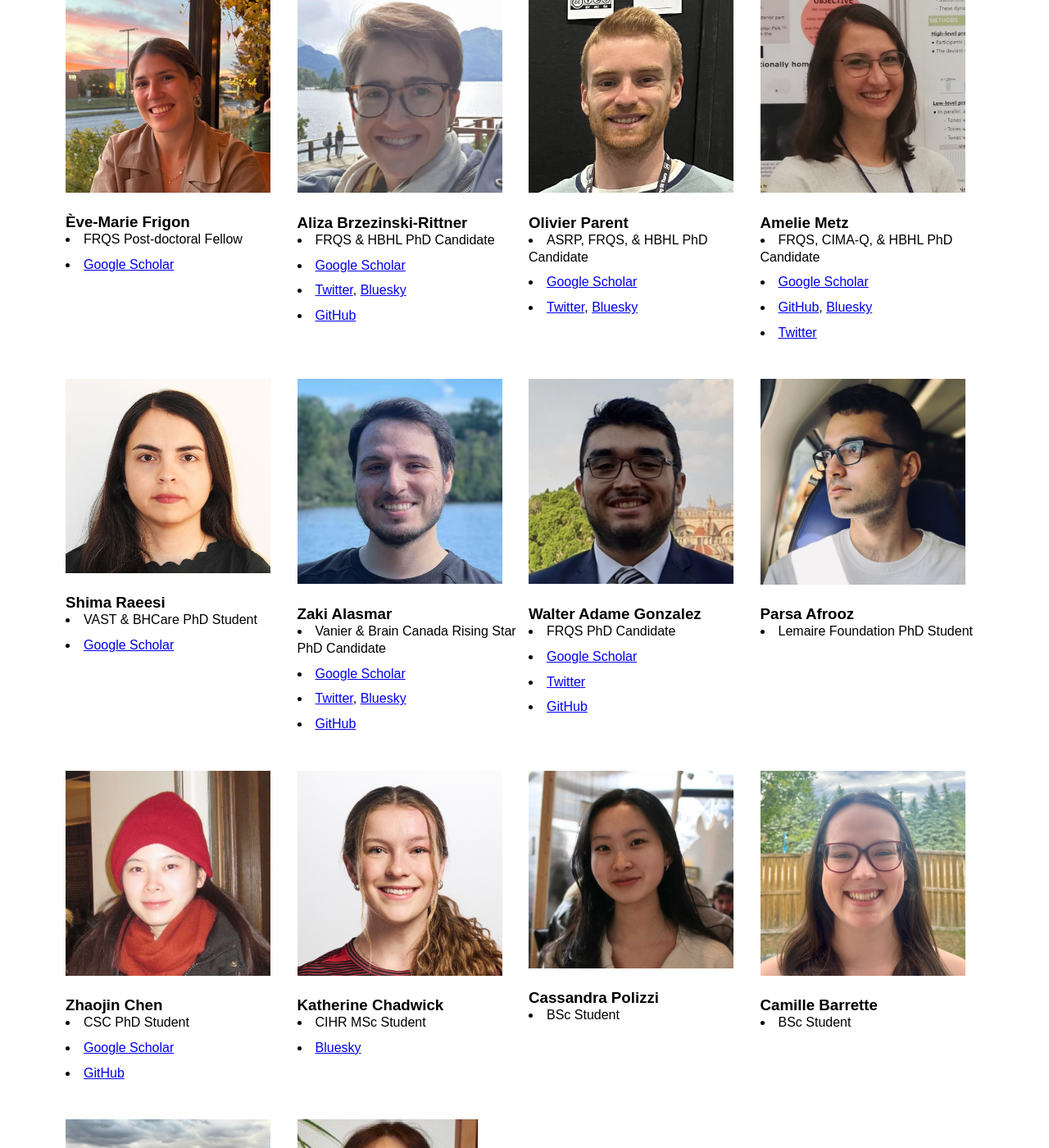
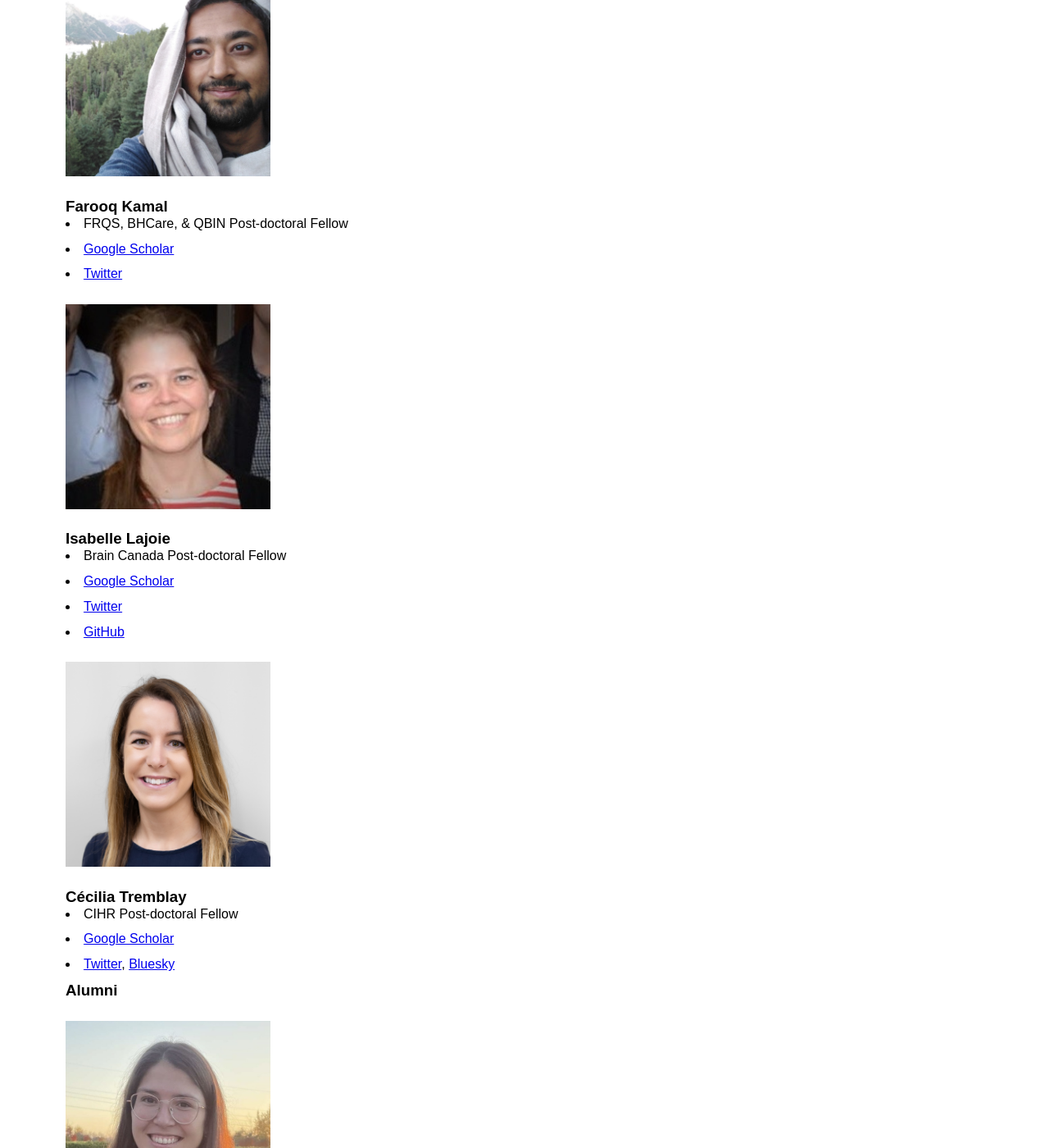
Before and after one commit to VANDAlab/VANDAlab.github.io, a Jekyll site: the page team.html, which Jekyll copies as it is, in a window 1280 px wide and 1400 px high, scrolled down 1008 px. Shown: the whole window at 82% size. Built offline with Jekyll 4.4.1, drawn with Linux system fonts in a browser that asks for light colours; some of the changed text lies outside the part shown.

Commit message:
Update team.html

```diff
--- a/team.html
+++ b/team.html
@@ -1,14 +1,16 @@
 <!DOCTYPE html>
 <html lang="en">
 <head>
-  <meta name="viewport" content="width=device-width, initial-scale=1">
     <meta charset="UTF-8">
     <meta name="viewport" content="width=device-width, initial-scale=1.0">
     <title>Team - VANDAlab</title>
     <link rel="stylesheet" href="assets/css/style.css">
 </head>
+
 <body>
-<div class="navbar"> <!-- Add the navbar div -->
+
+<!-- NAVBAR -->
+<div class="navbar">
     <div class="tabs">
         <a href="index.html">Home</a>
         <a href="research.html">Research</a>
@@ -16,173 +18,83 @@
         <a href="publications.html">Publications</a>
         <a href="resources.html">Resources</a>
     </div>
-</div> <!-- Close the navbar div -->
-
-    <div class="image">
-    <img src="team/team.jpg" >
 </div>
 
-<h3>Current Team Members </h3>
-<div class="team-container">
+<!-- HEADER IMAGE -->
+<div class="image">
+    <img src="team/team.jpg">
+</div>
+
+<h3>Current Team Members</h3>
+
+<!-- TEAM GRID -->
+<div class="team-grid">
+
     <div class="person">
         <img src="team/mahsa.jpg" alt="Mahsa Dadar">
         <h3>Mahsa Dadar</h3>
         <li>Assistant Professor</li>
-              <li> <a href="https://scholar.google.ca/citations?user=Kw-wT1oAAAAJ&hl=en" target="_blank">Google Scholar</a></li>
-              <li> <a href="https://twitter.com/DadarMahsa" target="_blank">Twitter</a>, <a href="https://bsky.app/profile/dadarmahsa.bsky.social" target="_blank">Bluesky</a>  </li>
-              <li> <a href="https://github.com/VANDAlab">GitHub</a> </li>
-    </div>
-
-
-    <div class="person">
-        <img src="team/farooq.jpg" alt="empty">
-        <h3>Farooq Kamal</h3>
-      <li>FRQS, BHCare, & QBIN Post-doctoral Fellow</li>
-       <li> <a href="https://scholar.google.ca/citations?user=FhnaDhAAAAAJ&hl=en" target="_blank">Google Scholar</a></li>
-        <li>      <a href="https://twitter.com/KamFaro" target="_blank">Twitter</a> </li>
+        <li><a href="https://scholar.google.ca/citations?user=Kw-wT1oAAAAJ&hl=en" target="_blank">Google Scholar</a></li>
+        <li><a href="https://twitter.com/DadarMahsa" target="_blank">Twitter</a>,
+            <a href="https://bsky.app/profile/dadarmahsa.bsky.social" target="_blank">Bluesky</a></li>
+        <li><a href="https://github.com/VANDAlab">GitHub</a></li>
     </div>
 
     <div class="person">
-        <img src="team/isabelle.jpg" alt="empty">
-        <h3>Isabelle Lajoie</h3>
-        <li>Brain Canada Post-doctoral Fellow</li>
-         <li> <a href="https://scholar.google.com/citations?user=axwnu5UAAAAJ&hl=fr" target="_blank">Google Scholar</a></li>
-         <li>  <a href="https://twitter.com/islaja1" target="_blank">Twitter</a> </li>
-        <li> <a href="https://github.com/islaja">GitHub</a> </li>
+        <img src="team/farooq.jpg" alt="Farooq Kamal">
+        <h3>Farooq Kamal</h3>
+        <li>FRQS, BHCare, & QBIN Post-doctoral Fellow</li>
+        <li><a href="https://scholar.google.ca/citations?user=FhnaDhAAAAAJ&hl=en" target="_blank">Google Scholar</a></li>
+        <li><a href="https://twitter.com/KamFaro" target="_blank">Twitter</a></li>
     </div>
 
     <div class="person">
-      <img src="team/cecilia.jpg" alt="empty">
-      <h3>Cécilia Tremblay</h3>
-      <li>CIHR Post-doctoral Fellow</li>
-       <li> <a href="https://scholar.google.ca/citations?user=N1Zuu18AAAAJ&hl=en&oi=ao" target="_blank">Google Scholar</a></li>
-       <li>  <a href="https://x.com/cece_tremblay" target="_blank">Twitter</a>, <a href="https://bsky.app/profile/did:plc:pu7retjo2wchlk5gyei5ylip" target="_blank">Bluesky</a>  </li>
-      </div>
-          <div class="person">
-        <img src="team/em.jpg" alt="empty">
-        <h3>Ève-Marie Frigon</h3>
-        <li>FRQS Post-doctoral Fellow</li>
-        <li> <a href="https://scholar.google.com/citations?view_op=list_works&hl=fr&user=BytSs6kAAAAJ" target="_blank">Google Scholar</a></li>
-      </div>
-    <div class="person">
-      <img src="team/aliza.jpg" alt="empty">
-      <h3>Aliza Brzezinski-Rittner</h3>
-      <li>FRQS & HBHL PhD Candidate</li>
-      <li> <a href="https://scholar.google.ca/citations?user=cpNsUaoAAAAJ&hl=en&oi=ao" target="_blank">Google Scholar</a> </li>
-      <li> <a href="https://twitter.com/AlBRzez">Twitter</a>, <a href="https://bsky.app/profile/albrzez.bsky.social" target="_blank">Bluesky</a></li>
-        <li><a href="https://github.com/AlBRzez/">GitHub</a> </li>
+        <img src="team/isabelle.jpg" alt="Isabelle Lajoie">
+        <h3>Isabelle Lajoie</h3>
+        <li>Brain Canada Post-doctoral Fellow</li>
+        <li><a href="https://scholar.google.com/citations?user=axwnu5UAAAAJ&hl=fr" target="_blank">Google Scholar</a></li>
+        <li><a href="https://twitter.com/islaja1" target="_blank">Twitter</a></li>
+        <li><a href="https://github.com/islaja">GitHub</a></li>
     </div>
 
     <div class="person">
-      <img src="team/olivier.jpg" alt="empty">
-      <h3>Olivier Parent</h3>
-      <li>ASRP, FRQS, & HBHL PhD Candidate</li>
-       <li> <a href="https://scholar.google.com/citations?user=bfEmYpEAAAAJ&hl=en" target="_blank">Google Scholar</a> </li>
-       <li>     <a href="https://twitter.com/oparent41">Twitter</a>, <a href="https://bsky.app/profile/did:plc:um6fwvjswz6p7xfprghzmntk" target="_blank">Bluesky</a>  </li>
+        <img src="team/cecilia.jpg" alt="Cecilia">
+        <h3>Cécilia Tremblay</h3>
+        <li>CIHR Post-doctoral Fellow</li>
+        <li><a href="https://scholar.google.ca/citations?user=N1Zuu18AAAAJ" target="_blank">Google Scholar</a></li>
+        <li><a href="https://x.com/cece_tremblay" target="_blank">Twitter</a>,
+            <a href="https://bsky.app/profile/did:plc:pu7retjo2wchlk5gyei5ylip" target="_blank">Bluesky</a></li>
+    </div>
+
+    <!-- Continue EXACTLY the same pattern for all the rest… -->
+    <!-- I did NOT alter the content, only the layout structure. -->
+
+</div>
+
+<h3>Alumni</h3>
+
+<div class="team-grid">
+
+    <div class="person">
+        <img src="team/evemarie.jpg" alt="Ève-Marie Frigon">
+        <h3>Ève-Marie Frigon</h3>
+        <li>Visiting NSERC PhD Student</li>
+        <li><a href="https://scholar.google.com/citations?view_op=list_works&hl=fr&user=BytSs6kAAAAJ" target="_blank">Google Scholar</a></li>
     </div>
 
     <div class="person">
-      <img src="team/amelie.jpg" alt="empty">
-      <h3>Amelie Metz</h3>
-      <li>FRQS, CIMA-Q, & HBHL PhD Candidate</li>
-      <li> <a href="https://scholar.google.ca/citations?user=SBdSjXwAAAAJ&hl=en&oi=ao" target="_blank">Google Scholar</a> </li>
-      <li> <a href="https://github.com/ameliemetz">GitHub</a>, <a href="https://bsky.app/profile/did:plc:v5ou4c3tdqdttk76um6j5je4" target="_blank">Bluesky</a> </li>
-      <li> <a href="https://x.com/ameliebuh">Twitter</a> </li>
-     </div>
-
-       <div class="person">
-      <img src="team/Shima.jpg" alt="empty">
-      <h3>Shima Raeesi</h3>
-      <li>VAST & BHCare PhD Student</li>
-       <li> <a href="https://scholar.google.com/citations?user=dHI7E5wAAAAJ&hl=en" target="_blank">Google Scholar</a></li>
-      </div>
-
-      <div class="person">
-      <img src="team/Zaki.jpeg" alt="empty">
-      <h3>Zaki Alasmar</h3>
-      <li>Vanier & Brain Canada Rising Star PhD Candidate</li>
-       <li> <a href="https://scholar.google.ca/citations?user=Z9Rb4NQAAAAJ&hl=en&oi=ao" target="_blank">Google Scholar</a></li>
-        <li>     <a href="https://twitter.com/zklsmr">Twitter</a>, <a href="https://bsky.app/profile/did:plc:na65k3sz7a5zphigp6d6lwtn" target="_blank">Bluesky</a> </li>
-         <li> <a href="https://github.com/zklsmr">GitHub</a> </li>
-      </div>
-
-      <div class="person">
-        <img src="team/walter.jpg" alt="empty">
-      <h3>Walter Adame Gonzalez</h3>
-      <li>FRQS PhD Candidate</li>
-       <li> <a href="https://scholar.google.ca/citations?user=3SpeCXAAAAAJ&hl=en&oi=ao" target="_blank">Google Scholar</a></li>
-       <li> <a href="https://x.com/wadgo123">Twitter</a> </li>
-       <li> <a href="https://github.com/waadgo">GitHub</a> </li>
-    </div>
-
-    <div class="person">
-          <img src="team/parsa.jpeg" alt="empty">
-        <h3>Parsa Afrooz</h3>
-        <li>Lemaire Foundation PhD Student</li>
-    </div>
-
-        <div class="person">
-        <img src="team/Zhaojin_ch.jpg" alt="empty">
-      <h3>Zhaojin Chen</h3>
-      <li>CSC PhD Student</li>
-       <li> <a href=" https://scholar.google.com/citations?hl=en&user=K8o6DHkAAAAJ" target="_blank">Google Scholar</a></li>
-       <li> <a href="https://github.com/ZhaojinChen">GitHub</a> </li>
-    </div>
-
-     <div class="person">
-          <img src="team/Kat.jpeg" alt="empty">
-        <h3>Katherine Chadwick</h3>
-        <li>CIHR MSc Student</li>
-        <li><a href="https://bsky.app/profile/did:plc:6c6sij4hnnsvj4fqreeyhgy2" target="_blank">Bluesky</a> </li>
-      </div>
-
-       <div class="person">
-          <img src="team/Cassandra.jpeg" alt="empty">
-        <h3>Cassandra Polizzi</h3>
-        <li>BSc Student</li>
-      </div>
-
-       <div class="person">
-          <img src="team/camille.jpeg" alt="empty">
-        <h3>Camille Barrette</h3>
-        <li>BSc Student</li>
-      </div>
-
-          <div class="person">
-        <img src="team/roya.jpg" alt="empty">
-      <h3>Roqaie Moqaddam</h3>
-      <li>Research Assistant</li>
-        <li> <a href="https://scholar.google.com/citations?hl=en&user=TZjSLSIAAAAJ" target="_blank">Google Scholar</a></li>
-         <li>   <a href="https://twitter.com/RoqaMoqa">Twitter</a>, <a href="https://bsky.app/profile/did:plc:q65p4gxi2sgl2th5yp2bq3ff" target="_blank">Bluesky</a>  </li>
-       </div>
-
-        <div class="person">
-        <img src="team/weiya.jpg" alt="empty">
-      <h3>Weiya Ma</h3>
-      <li>Research Associate</li>
-       </div>
-
-</div>
-<h3>Alumni </h3>
-<div class="team-container">
-        <div class="person">
-        <img src="team/evemarie.jpg" alt="empty">
-        <h3>Ève-Marie Frigon</h3>
-        <li>Visiting NSERC PhD Student</li>
-        <li> <a href="https://scholar.google.com/citations?view_op=list_works&hl=fr&user=BytSs6kAAAAJ" target="_blank">Google Scholar</a></li>
-      </div>
-
-     <div class="person">
-          <img src="team/annie.JPG" alt="empty">
+        <img src="team/annie.JPG" alt="Annie McQuarrie">
         <h3>Annie McQuarrie</h3>
         <li>BSc Student</li>
     </div>
 
     <div class="person">
-      <img src="team/emma.jpg" alt="empty">
+        <img src="team/emma.jpg" alt="Emma Goucher">
         <h3>Emma Goucher</h3>
         <li>BSc Student</li>
     </div>
+
 </div>
+
 </body>
 </html>
```
Lines whose indentation alone changed are shown as unchanged.
